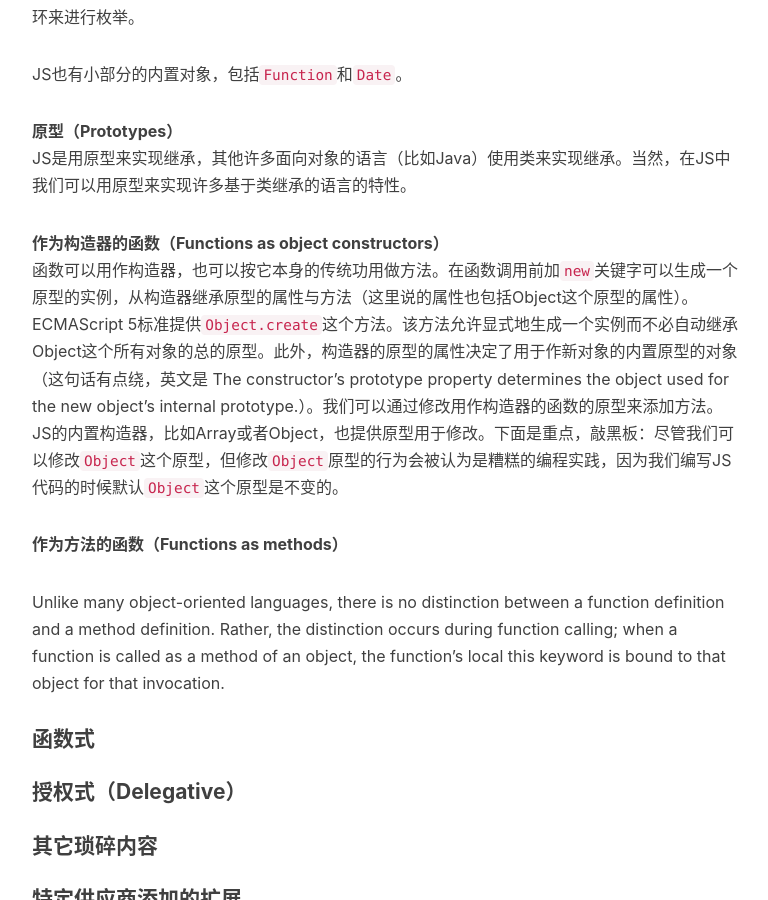
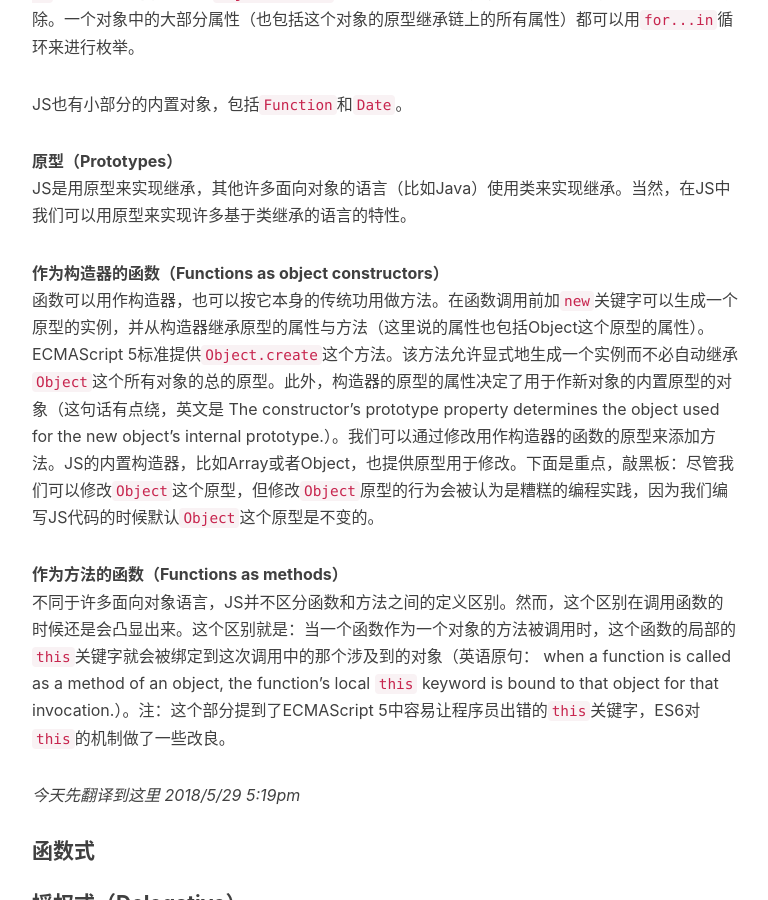
Before and after one commit to starwavelin/starwavelin.github.io, a Jekyll site: the page built from _posts/2018-05-29-js-wiki.md, in a window 1280 px wide and 900 px high, scrolled down 4076 px. Shown: the whole window, without its empty margins (233-1001 px from the left). Built offline with Jekyll 4.4.1, drawn with Linux system fonts in a browser that asks for light colours; nearby versions of some CDN libraries; comment, search, counter and statistics services are not loaded; some of the changed text lies outside the part shown.

Commit message:
finished todays translation work

````diff
--- a/_posts/2018-05-29-js-wiki.md
+++ b/_posts/2018-05-29-js-wiki.md
@@ -19,9 +20,9 @@ JavaScript（JS）是一种高级解释运行的语言。该语言也具备动
 
 JS和HTML与CSS一道共同组成了网页的核心技术。JS使得交互式网页成为了可能。如今，绝大多数的网页浏览器都具有专门的JS引擎来执行JS。
 
-作为一个多范式的语言，JS支持事件导向、函数式、声明式（包括面向对象和基于原型）的编程风格。它有相应的API来处理文本、数组、日期、正则表达式以及对文件对象模型（DOM）的基本操作。但是，该语言本身不具备处理IO（输入输出）操作能力。这里的IO操作指的是网络、数据库读写、图形处理等IO。JS能否处理以及如何处理IO是取决于它所嵌入的主机环境。比如，Node.js不是一门语言，而是JavaScript的一个运行环境。
+作为一个多范式的语言，JS支持事件导向、函数式、声明式（包括面向对象和基于原型）的编程风格。它有相应的API来处理文本、数组、日期、正则表达式以及对文件对象模型（DOM）的基本操作。但是，该语言本身不具备处理IO（输入输出）操作的能力。这里的IO操作指的是网络、数据库读写、图形处理等IO。JS能否处理以及如何处理IO是取决于它所嵌入的主机环境。比如，Node.js不是一门语言，而是JavaScript的一个运行环境。
 
-起初，JavaScript仅用于客户端如网页浏览器，但后来它也被用到网页服务器端、数据库，甚至一些文本处理工具以及PDF软件里等等。
+起初，JavaScript仅用于客户端如网页浏览器，但后来它也被用到网站服务器端、数据库，甚至一些文本处理工具以及PDF软件里等等。
 
 最后，老生常谈下，JavaScript跟Java是两种不同的编程语言，尽管他们的名字中都有“Java”这个字眼。
 
@@ -101,12 +103,12 @@
 JS是用原型来实现继承，其他许多面向对象的语言（比如Java）使用类来实现继承。当然，在JS中我们可以用原型来实现许多基于类继承的语言的特性。
 
 **作为构造器的函数（Functions as object constructors）**
-函数可以用作构造器，也可以按它本身的传统功用做方法。在函数调用前加```new```关键字可以生成一个原型的实例，从构造器继承原型的属性与方法（这里说的属性也包括Object这个原型的属性）。ECMAScript 5标准提供```Object.create```这个方法。该方法允许显式地生成一个实例而不必自动继承Object这个所有对象的总的原型。此外，构造器的原型的属性决定了用于作新对象的内置原型的对象（这句话有点绕，英文是 The constructor's prototype property determines the object used for the new object's internal prototype.）。我们可以通过修改用作构造器的函数的原型来添加方法。JS的内置构造器，比如Array或者Object，也提供原型用于修改。下面是重点，敲黑板：尽管我们可以修改```Object```这个原型，但修改```Object```原型的行为会被认为是糟糕的编程实践，因为我们编写JS代码的时候默认```Object```这个原型是不变的。
+函数可以用作构造器，也可以按它本身的传统功用做方法。在函数调用前加```new```关键字可以生成一个原型的实例，并从构造器继承原型的属性与方法（这里说的属性也包括Object这个原型的属性）。ECMAScript 5标准提供```Object.create```这个方法。该方法允许显式地生成一个实例而不必自动继承```Object```这个所有对象的总的原型。此外，构造器的原型的属性决定了用于作新对象的内置原型的对象（这句话有点绕，英文是 The constructor's prototype property determines the object used for the new object's internal prototype.）。我们可以通过修改用作构造器的函数的原型来添加方法。JS的内置构造器，比如Array或者Object，也提供原型用于修改。下面是重点，敲黑板：尽管我们可以修改```Object```这个原型，但修改```Object```原型的行为会被认为是糟糕的编程实践，因为我们编写JS代码的时候默认```Object```这个原型是不变的。
 
 **作为方法的函数（Functions as methods）**
+不同于许多面向对象语言，JS并不区分函数和方法之间的定义区别。然而，这个区别在调用函数的时候还是会凸显出来。这个区别就是：当一个函数作为一个对象的方法被调用时，这个函数的局部的```this```关键字就会被绑定到这次调用中的那个涉及到的对象（英语原句： when a function is called as a method of an object, the function's local ```this``` keyword is bound to that object for that invocation.）。注：这个部分提到了ECMAScript 5中容易让程序员出错的```this```关键字，ES6对```this```的机制做了一些改良。
 
-
-Unlike many object-oriented languages, there is no distinction between a function definition and a method definition. Rather, the distinction occurs during function calling; when a function is called as a method of an object, the function's local this keyword is bound to that object for that invocation.
+_今天先翻译到这里 2018/5/29 5:19pm_
 
 #### 函数式
 #### 授权式（Delegative）
````
Also changed, not shown: other parts of _posts/2018-05-29-js-wiki.md (+4 -2 lines).
